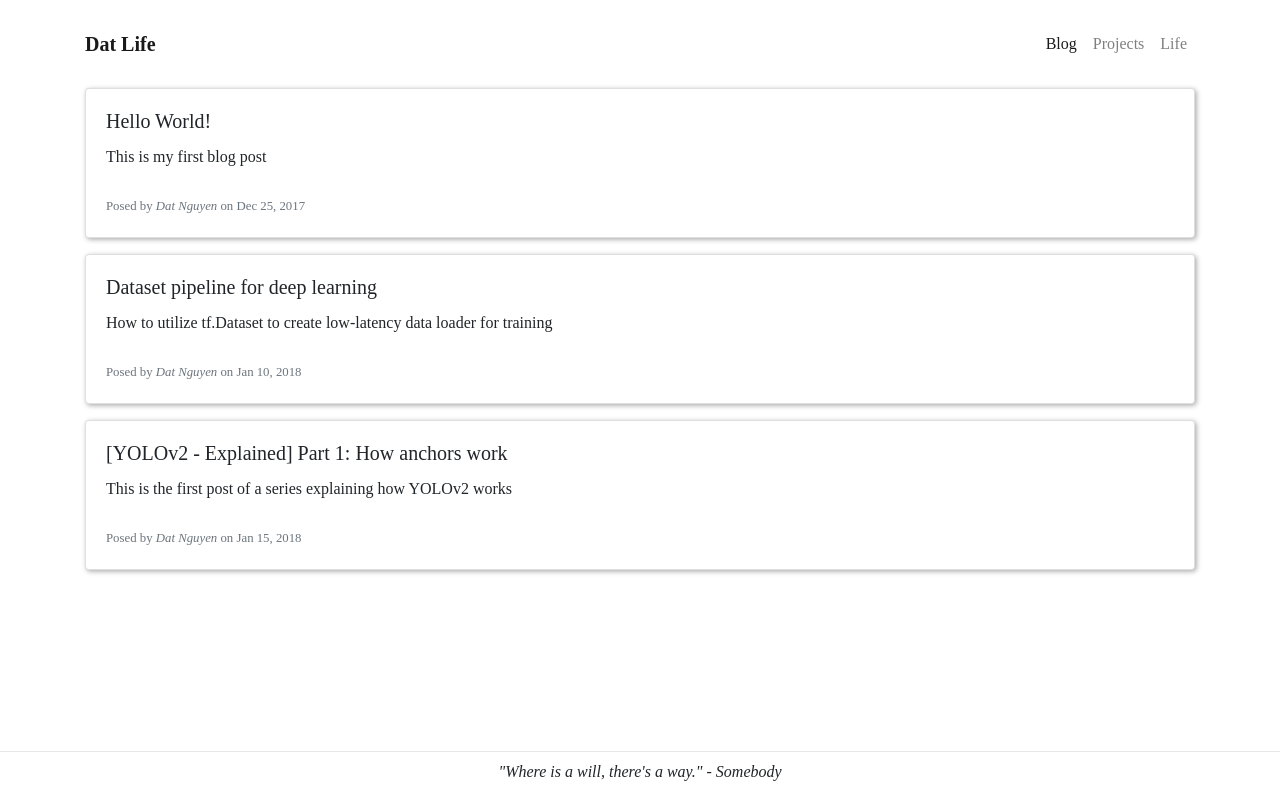
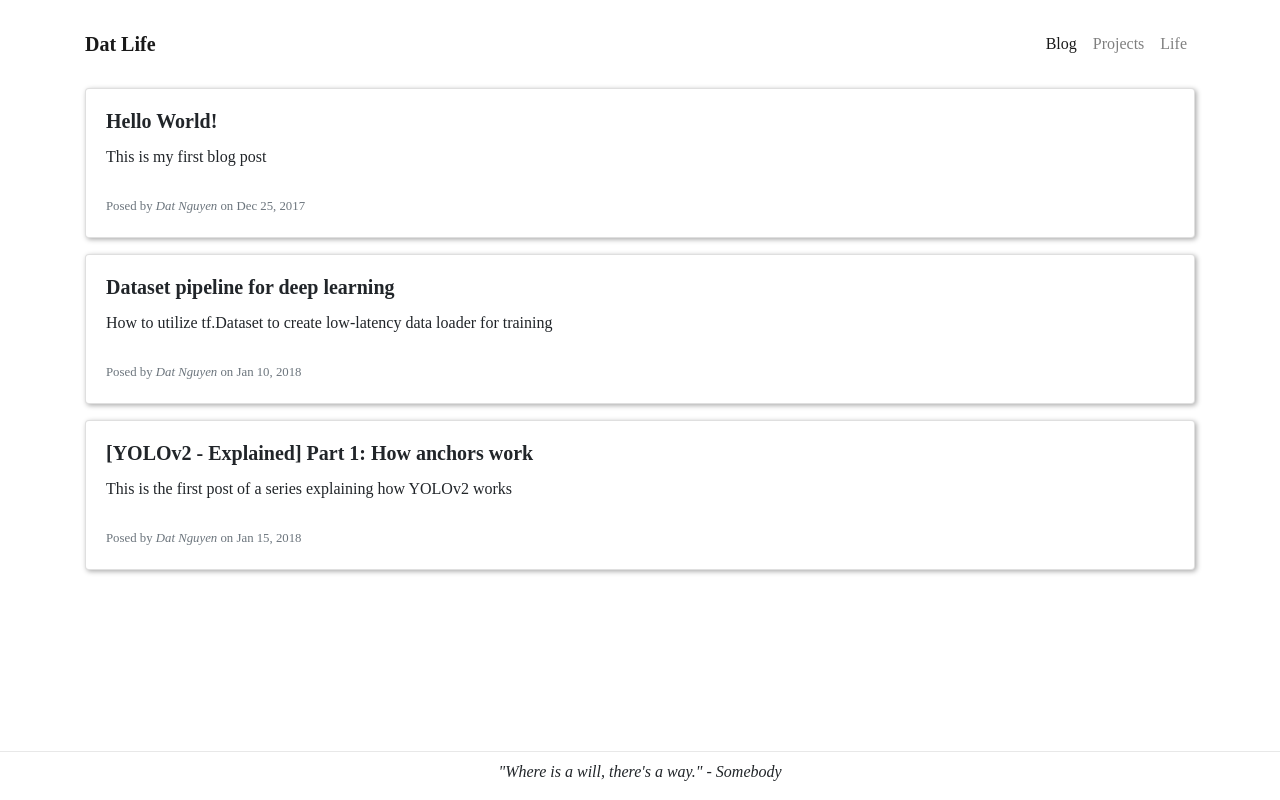
Before and after one commit to datlife/porfolio, a React (Create React App) app: page /blog in a window 1280 px wide. Built offline with nearby package versions, Linux system fonts and the light colour scheme.

Commit message:
Update Layouts

```diff
--- a/src/layouts/BlogPage.js
+++ b/src/layouts/BlogPage.js
@@ -1,74 +1,19 @@
 import React from 'react';
-import BlogEntry from '../components/BlogEntry';
-
-
-let posts = {
-  byId: {
-    '1': {
-      id: '1',
-      author: 'Dat Nguyen',
-      title: 'Hello World!',
-      date: 'Dec 25, 2017',
-      photo: 'hello-world.jpg',
-
-      summary: "This is my first blog post",
-      body: {},
-      claps: 20,
-      meh: 0,
-    },
-    '2': {
-      id: '2',
-      author: 'Dat Nguyen',
-      title: 'Dataset pipeline for deep learning',
-      date: 'Jan 10, 2018',
-      photo: 'pipeline.gif',
-
-      summary: "How to utilize tf.Dataset to create low-latency data loader for training",
-      body: {},
-      claps: 5,
-      meh: 1,
-    },
-
-    '3': {
-      id: '3',
-      author: 'Dat Nguyen',
-      title: '[YOLOv2 - Explained] Part 1: How anchors work',
-      date: 'Jan 15, 2018',
-      photo: 'yolov2.png',
-
-      summary: "This is the first post of a series explaining how YOLOv2 works",
-      body: {
-      },
-      claps: 10,
-      meh: 0,
-    },
-  },
-  allIds: ['1', '2', '3']
-}
+import BlogEntryReview from '../components/BlogEntryReview';
+import {posts} from './Data';
 
 class BlogPage extends React.Component {
   render() {
     return (
       <div className='BlogPage'>
         {
+          // Request for overview posts in this page
           posts.allIds.length ?
             posts.allIds
             .sort((a, b)=> a < b)
             .map((id) => {
-              let blog_entry = posts.byId[id];
-              return (
-                <div className="card mb-3" id={id}>
-                  {/* <img className="card-img-top" src={'posts/'+blog_entry.id+'/'+blog_entry.photo} alt="Card image cap" /> */}
-                  <div className="card-body">
-                    <h5 className="card-title">{blog_entry.title}</h5>
-                    <p className="card-text">{blog_entry.summary}</p>
-                    <br />
-                    <p className="card-text">
-                          <small className="text-muted">Posed by <i>Dat Nguyen </i> on {blog_entry.date}</small>
-                    </p>
-                  </div>
-                </div>
-              );
+              let summary = posts.byId[id];
+              return <BlogEntryReview post_summary={summary} minimal={false} />
             }) : null
         }
       </div>
--- /dev/null
+++ b/src/layouts/Data.js
@@ -0,0 +1,44 @@
+// @TODO: add redux
+export let posts = {
+  byId: {
+    '1': {
+      id: '1',
+      author: 'Dat Nguyen',
+      title: 'Hello World!',
+      date: 'Dec 25, 2017',
+      photo: 'hello-world.jpg',
+
+      summary: "This is my first blog post",
+      body: {},
+      claps: 20,
+      meh: 0,
+    },
+    '2': {
+      id: '2',
+      author: 'Dat Nguyen',
+      title: 'Dataset pipeline for deep learning',
+      date: 'Jan 10, 2018',
+      photo: 'pipeline.gif',
+
+      summary: "How to utilize tf.Dataset to create low-latency data loader for training",
+      body: {},
+      claps: 5,
+      meh: 1,
+    },
+
+    '3': {
+      id: '3',
+      author: 'Dat Nguyen',
+      title: '[YOLOv2 - Explained] Part 1: How anchors work',
+      date: 'Jan 15, 2018',
+      photo: 'yolov2.png',
+
+      summary: "This is the first post of a series explaining how YOLOv2 works",
+      body: {
+      },
+      claps: 10,
+      meh: 0,
+    },
+  },
+  allIds: ['1', '2', '3']
+}
--- a/src/layouts/HomePage.js
+++ b/src/layouts/HomePage.js
@@ -1,70 +1,9 @@
+
 import React from 'react';
 import { NavLink } from 'react-router-dom';
+import {posts} from './Data';
+import BlogEntryReview from '../components/BlogEntryReview';
 
-// @TODO: add redux
-let bio = {
-  'img': 'avatar.jpg',
-  'about': ['Hi there, thank you for visiting my website. I am a rising junior and an undergraduate researcher at UC Davis in Computer Vision / Machine Learning. I was a ',
-    <a href='https://riss.ri.cmu.edu' target='_blank' rel="noopener noreferrer" >Robotics Scholar</a>,
-    ' at Carnegie Mellon University in Deep Learning for Smart City, and a ',
-    <a href='http://emcor-reu.ncat.edu/' target='_blank' rel="noopener noreferrer" >NSF Scholarship Recipient</a>,
-    '. My current interest is in machine learning and I am open to new opportunities related to interesting CS problems (e.g. Large-scale Parallel Computing, Applied ML for social good).'],
-}
-
-let socials = {
-  'icons/gmail.svg': 'tdat.nguyen93@gmail.com',
-  'icons/github.svg': 'https://github.com/datlife',
-  'icons/linkedin.svg': 'https://www.linkedin.com/in/tdatnguyen/',
-  'icons/twitter.svg': 'https://twitter.com/dat_ai_',
-}
-let latest_news = {
-  '01/10/2018': 'Still searching for Summer Software Engineering Internship...',
-  '09/26/2017': ['Start working with professor ',
-    <a href='http://web.cs.ucdavis.edu/~yjlee/'>Yong J. Lee</a>, ' on Generative Adversarial Network (thank you!).'],
-  '08/01/2017': 'Back to the Bay Area after the Summer Program at CMU',
-}
-let posts = {
-  byId: {
-    '1': {
-      id: '1',
-      author: 'Dat Nguyen',
-      title: 'Hello World!',
-      date: 'Dec 25, 2017',
-      photo: 'hello-world.jpg',
-      summary: "This website is a Serverless, React, Progressive Web App.",
-      body: {},
-      claps: 20,
-      meh: 0,
-    },
-    '2': {
-      id: '2',
-      author: 'Dat Nguyen',
-      title: 'Dataset pipeline for deep learning',
-      date: 'Jan 10, 2018',
-      photo: 'pipeline.gif',
-
-      summary: "How to utilize tf.Dataset to create a low-latency data loader for training deep learning model",
-      body: {},
-      claps: 5,
-      meh: 1,
-    },
-
-    '3': {
-      id: '3',
-      author: 'Dat Nguyen',
-      title: '[YOLOv2 - Explained] Part 1: How anchors work',
-      date: 'Jan 15, 2018',
-      photo: 'yolov2.png',
-
-      summary: "This is the first post of a series explaining how YOLOv2 works",
-      body: {
-      },
-      claps: 10,
-      meh: 0,
-    },
-  },
-  allIds: ['1', '2', '3']
-}
 
 class HomePage extends React.Component {
   constructor(props) {
@@ -76,14 +15,13 @@
   }
   componentDidMount() {
     this.setState({ isLoaded: true });
-    fetch('https://github.com/users/datlife/contributions')
+    fetch(bio['contribution'])
       .then(response => {
         if (response.ok) return response.text()
       })
       .then(data => { this.setState({ github_data: data }) })
       .catch(error => console.error('Error:', error))
   }
-
   render() {
     return (
       <div className='Home'>
@@ -98,7 +36,7 @@
               <ul id='social-icons'>
                 {Object.keys(socials).map((key, idx) => {
                   return (
-                    <li id={idx}>
+                    <li id={idx} key={idx}>
                       <a href={socials[key]} target='_blank' rel="noopener noreferrer" >
                         <img src={key} />
                       </a>
@@ -108,39 +46,34 @@
             </div>
           </div>
         </section>
+
         {/* My Latest News */}
-
         <section className="latest-news">
           <h2 className="bd-title">Latest News</h2>
           <ul className="latest-news">
             {Object.keys(latest_news).map((key, idx) => {
               return (
-                <li id={idx}>
+                <li id={idx} key={idx}>
                   {key}: {latest_news[key]}
                 </li>);
             })}
           </ul>
         </section>
+
         {/* Blog section */}
         <section className="blog">
           <h2 className="bd-title">Blog</h2>
-          {
-            posts.allIds.length ?
+          <div className="summary">
+          {posts.allIds.length ?
               posts.allIds
                 .sort((a, b) => a < b)
                 .map((id) => {
                   let blog_entry = posts.byId[id];
-                  return (
-                    <div className="card mb-3" id={id}>
-                      <div className="card-body">
-                        <h4 className="card-title">{blog_entry.title}</h4>
-                        <p className="card-text">{blog_entry.summary}</p>
-                      </div>
-                    </div>
-                  );
+                  return <BlogEntryReview post_summary={blog_entry} minimal={true} />
               })
             : null
           }
+          </div>
           <p><NavLink className='nav-link' to='/blog'>More...</NavLink></p>
         </section>
 
@@ -152,7 +85,7 @@
         <section className="Github">
           <h3 className="bd-title">Open-source Contributions</h3>
           <a href='https://github.com/datlife'>
-            <div classname="contributions" dangerouslySetInnerHTML={{ __html: this.state.github_data }} />
+            <div className="contributions" dangerouslySetInnerHTML={{ __html: this.state.github_data }} />
           </a>
         </section>
       </div>
@@ -160,4 +93,29 @@
   }
 }
 
+
+let bio = {
+  'img': 'avatar.jpg',
+  'about': ['Hi there, thank you for visiting my website. I am a rising junior and an undergraduate researcher at UC Davis in Computer Vision / Machine Learning. I was a ',
+    <a key="cmu" href='https://riss.ri.cmu.edu' target='_blank' rel="noopener noreferrer" >Robotics Scholar</a>,
+    ' at Carnegie Mellon University in Deep Learning for Smart City, and a ',
+    <a  key="ncat" href='http://emcor-reu.ncat.edu/' target='_blank' rel="noopener noreferrer" >NSF Scholarship Recipient</a>,
+    '. My current interest is in machine learning and I am open to new opportunities related to interesting CS problems (e.g. Large-scale Parallel Distributed Computing, Applied ML for social good).'],
+    'contributions': 'https://github.com/users/datlife/contributions',
+}
+
+let socials = {
+  'icons/gmail.svg': 'tdat.nguyen93@gmail.com',
+  'icons/github.svg': 'https://github.com/datlife',
+  'icons/linkedin.svg': 'https://www.linkedin.com/in/tdatnguyen/',
+  'icons/twitter.svg': 'https://twitter.com/dat_ai_',
+}
+let latest_news = {
+  '01/10/2018': 'Still looking for Summer Software Engineering Internship...',
+  '09/26/2017': ['Start working with professor ',
+    <a key="ucdavis" href='http://web.cs.ucdavis.edu/~yjlee/'>Yong J. Lee</a>, ' on Generative Adversarial Network (thank you!).'],
+  '08/01/2017': 'Back to the Bay Area after the Summer Program at CMU',
+}
+
+
 export default HomePage;
```
